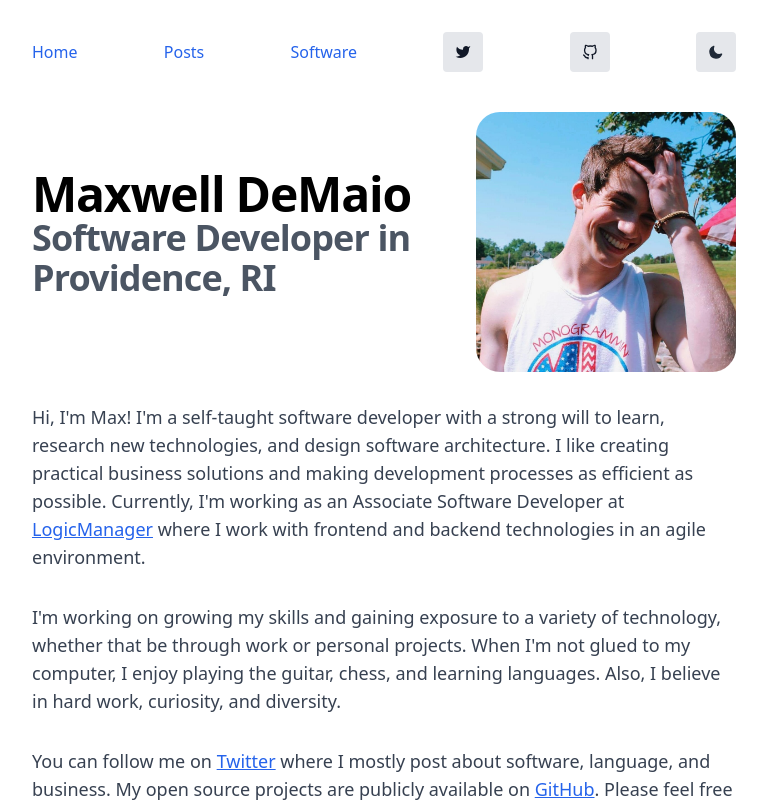
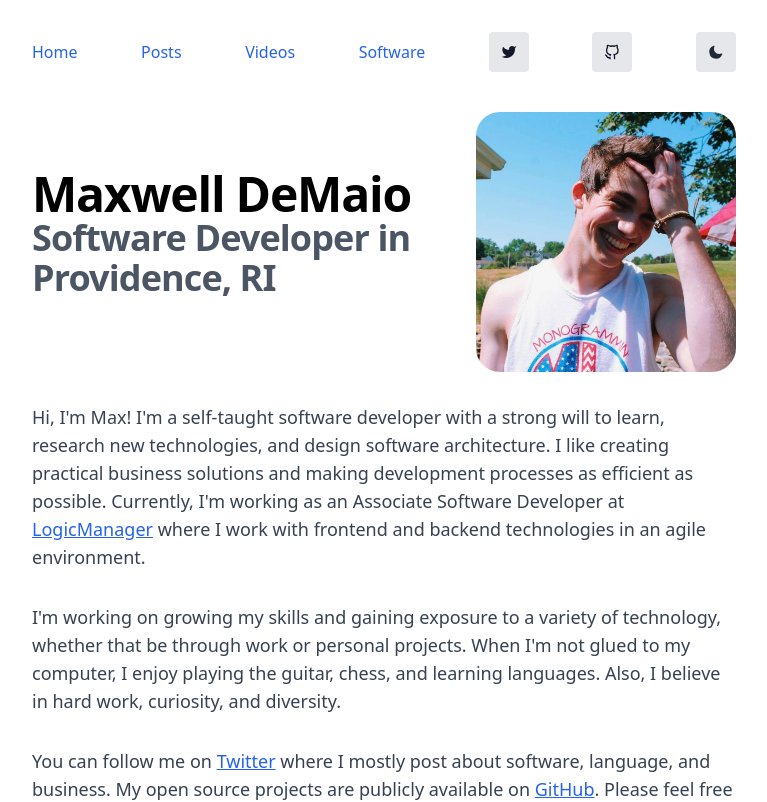
Before and after one commit to maxdemaio/max-nextjs, a Next.js app: page / in a window 1280 px wide. Shown: the top 802 px of the page, without its empty margins (256-1023 px from the left). Built offline with nearby package versions, Linux system fonts and the light colour scheme.

Commit message:
add video link, no icon on small screen

```diff
--- a/components/Container.tsx
+++ b/components/Container.tsx
@@ -7,6 +7,7 @@ import Link from "next/link";
 import VideoBlogIcon from "./VideoBlogIcon";
 import TwitterIcon from "./TwitterIcon";
 import GithubIcon from "./GithubIcon";
+import VideoIcon from "./VideoIcon";
 
 export default function Container(props: IContainerProps) {
   const [mounted, setMounted] = useState(false);
@@ -81,6 +82,15 @@ export default function Container(props: IContainerProps) {
             className="md:hidden w-10 h-10 p-3 bg-gray-200 hover:bg-gray-300 rounded dark:bg-gray-800 dark:hover:bg-gray-700"
           >
             <VideoBlogIcon />
+          </a>
+        </Link>
+
+        <Link href="/videos">
+          <a
+            aria-label="Videos link"
+            className="nav-no-show my-nav-link dark:my-nav-link-dark"
+          >
+            Videos
           </a>
         </Link>
 
```
